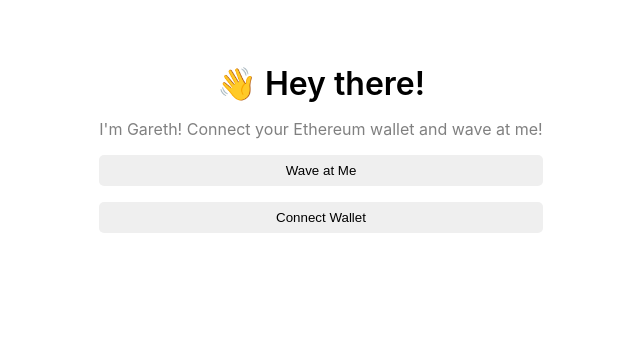
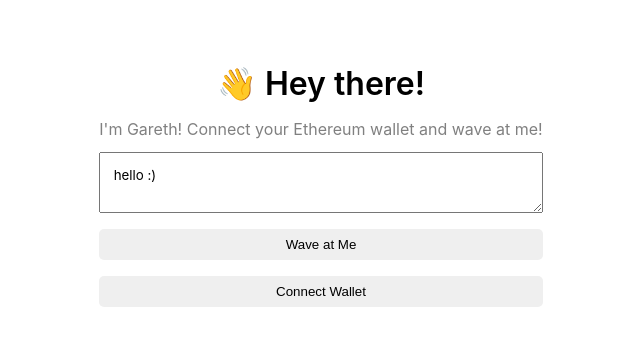
Before and after one commit to 0xgareth/web3-wave-app, a React (Create React App) app in the folder client/: page / in a window 1280 px wide. Shown: the top 346 px of the page, without its empty margins (319-959 px from the left). Built offline with nearby package versions, Linux system fonts and the light colour scheme; the HTML template or start-up script is replaced by a standard one.

Commit message:
ensure we list waves with messages and text input for waves

```diff
--- a/client/src/App.js
+++ b/client/src/App.js
@@ -8,6 +8,7 @@
   // state variable to store user's public wallet
   const [currentAccount, setCurrentAccount] = useState("");
   const [allWaves, setAllWaves] = useState([]);
+  const [textInput, setTextInput] = useState("hello :)");
   const contractAddress = "0x007B5D3903D6A5f2D8FceE9304224Ad080B622Ae";
   const contractABI = abi.abi;
 
@@ -62,6 +63,7 @@
         const account = accounts[0];
         console.log("Found an authorized acc:", account);
         setCurrentAccount(account)
+        getAllWaves()
       } else {
         console.log("No authorized account found");
       }
@@ -107,7 +109,7 @@
         let count = await wavePortalContract.getTotalWaves();
         console.log("Retrieved total wave count...", count.toNumber());
 
-        const waveTxn = await wavePortalContract.wave("THIS IS THE FIRST MESSAGE!");
+        const waveTxn = await wavePortalContract.wave(textInput);
         console.log("Mining...", waveTxn.hash);
 
         await waveTxn.wait();
@@ -115,6 +117,8 @@
 
         count = await wavePortalContract.getTotalWaves();
         console.log("Retrieved total wave count...", count.toNumber());
+
+        getAllWaves()
 
       } else {
         console.log("Ethereum object doesn't exist!");
@@ -135,6 +139,8 @@
         <div className="bio">
         I'm Gareth! Connect your Ethereum wallet and wave at me!
         </div>
+
+        <textarea value={textInput} onChange={(e) => setTextInput(e.target.value)} />
 
         <button className="waveButton" onClick={wave}>
           Wave at Me
--- a/client/src/index.css
+++ b/client/src/index.css
@@ -1,4 +1,4 @@
-body {
+body, textarea {
   margin: 0;
   font-family: -apple-system, BlinkMacSystemFont, 'Segoe UI', 'Roboto', 'Oxygen',
     'Ubuntu', 'Cantarell', 'Fira Sans', 'Droid Sans', 'Helvetica Neue',
@@ -11,3 +11,8 @@
   font-family: source-code-pro, Menlo, Monaco, Consolas, 'Courier New',
     monospace;
 }
+
+textarea {
+  padding: 1em;
+  margin-top: 1em;
+}
```
Also changed, not shown: client/public/manifest.json.
